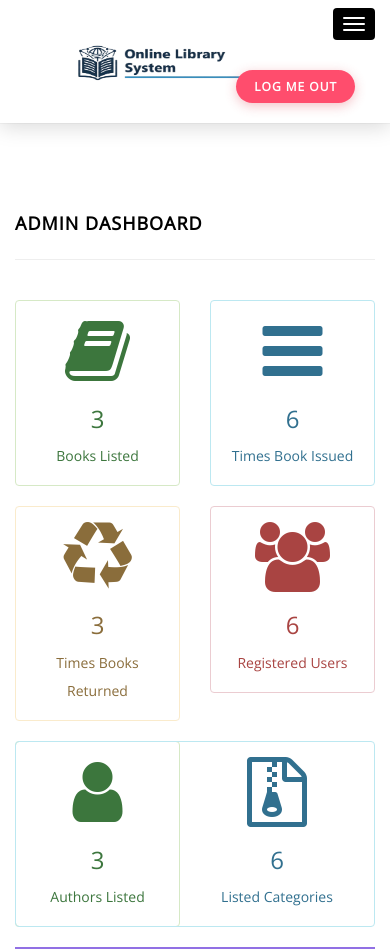
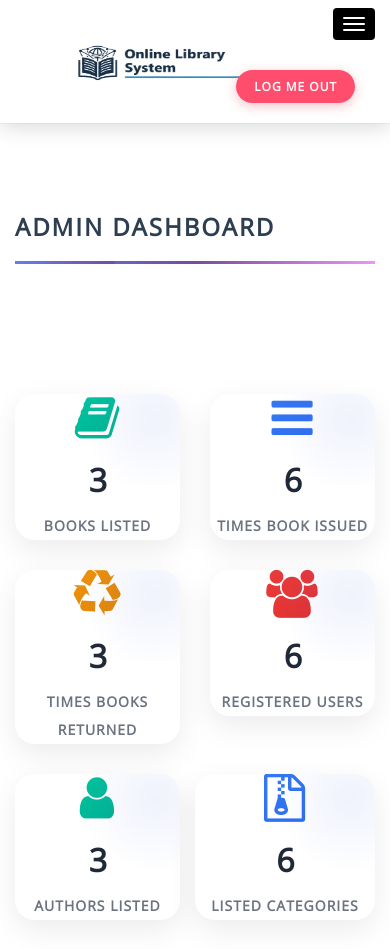
Before and after one commit to Manupriya144/library_management_system, a PHP site: page /dashboard.php in a window 390 px wide. Shown: the top 949 px of the page. Run offline with PHP 8.4, Linux system fonts and the light colour scheme; the visitor is signed in with stand-in values (Sample User, id 1); data comes from the database, SQL or seed files in the repository; some web fonts are replaced.

Commit message:
admindash front end fix

```diff
--- a/admin/dashboard.php
+++ b/admin/dashboard.php
@@ -27,6 +27,8 @@ else{?>
     <link href="../public/assests/css/footer.css" rel="stylesheet" />
     <!-- HEADER STYLE  -->
     <link href="../public/assests/css/header.css" rel="stylesheet" />
+    <!-- HEADER STYLE  -->
+    <link href="../public/assests/css/admin-dashboard.css" rel="stylesheet" />
     <!-- DATATABLE STYLE  -->
     <link href="../public/assests/js/datatables/dataTables.bootstrap.css" rel="stylesheet" />
     <!-- GOOGLE FONT -->
@@ -34,19 +36,6 @@ else{?>
     <!-- Font Awesome CDN -->
 <link rel="stylesheet" href="https://cdnjs.cloudflare.com/ajax/libs/font-awesome/4.7.0/css/font-awesome.min.css">
 
-<style>
-        body {
-        background: none !important;
-    }
-    body::before,
-    body::after {
-        display: none !important;
-    }
-  h4 {
-        color: #000 !important;
-    }
-
-    </style>
 
 
 </head>
@@ -174,61 +163,7 @@ $listdcats=$query5->rowCount();
 
 
         </div>
-
-
-
-
-
-
-
-
-
-
-
-
-
-
-
-
-
-
-
-
-
-             <div class="row">
-
-              <div class="col-md-10 col-sm-8 col-xs-12 col-md-offset-1">
-                    <div id="carousel-example" class="carousel slide slide-bdr" data-ride="carousel" >
-
-                    <div class="carousel-inner">
-                        <div class="item active">
-
-                            <img src="assets/img/1.jpg" alt="" />
-
-                        </div>
-                        <div class="item">
-                            <img src="assets/img/2.jpg" alt="" />
-
-                        </div>
-                        <div class="item">
-                            <img src="assets/img/3.jpg" alt="" />
-
-                        </div>
-                    </div>
-                    <!--INDICATORS-->
-                     <ol class="carousel-indicators">
-                        <li data-target="#carousel-example" data-slide-to="0" class="active"></li>
-                        <li data-target="#carousel-example" data-slide-to="1"></li>
-                        <li data-target="#carousel-example" data-slide-to="2"></li>
-                    </ol>
-                    <!--PREVIUS-NEXT BUTTONS-->
-                     <a class="left carousel-control" href="#carousel-example" data-slide="prev">
-    <span class="glyphicon glyphicon-chevron-left"></span>
-  </a>
-  <a class="right carousel-control" href="#carousel-example" data-slide="next">
-    <span class="glyphicon glyphicon-chevron-right"></span>
-  </a>
-                </div>
+ </div>
               </div>
 
 
--- /dev/null
+++ b/public/assests/css/admin-dashboard.css
@@ -0,0 +1,256 @@
+
+        /* Remove all backgrounds */
+        body {
+            background: none !important;
+            background-color: transparent !important;
+        }
+        body::before,
+        body::after {
+            display: none !important;
+        }
+
+        /* Modern Dashboard Header */
+        .header-line {
+            color: #2c3e50 !important;
+            font-size: 20px;
+            font-weight: 700;
+            letter-spacing: 2px;
+            text-transform: uppercase;
+            margin-bottom: 40px;
+            padding-bottom: 20px;
+            border-bottom: 3px solid transparent;
+            border-image: linear-gradient(90deg, #667eea 0%, #764ba2 50%, #f093fb 100%);
+            border-image-slice: 1;
+            position: relative;
+        }
+
+        .header-line::after {
+            content: '';
+            position: absolute;
+            bottom: -3px;
+            left: 0;
+            width: 100px;
+            height: 3px;
+            background: linear-gradient(90deg, #667eea, #764ba2);
+            border-radius: 2px;
+        }
+
+        /* Modern Stat Cards */
+        .back-widget-set {
+            background: #ffffff !important;
+            border: none !important;
+            border-radius: 20px !important;
+            padding: 35px 25px !important;
+            margin-bottom: 30px;
+            box-shadow: 0 10px 30px rgba(0, 0, 0, 0.08);
+            transition: all 0.4s cubic-bezier(0.175, 0.885, 0.32, 1.275);
+            position: relative;
+            overflow: hidden;
+            border-top: 4px solid;
+        }
+
+        /* Gradient borders for each card */
+        .back-widget-set.alert-success {
+            border-top-color: #00d4aa;
+            background: linear-gradient(135deg, #ffffff 0%, #f0fff4 100%);
+        }
+
+        .back-widget-set.alert-info {
+            border-top-color: #3b82f6;
+            background: linear-gradient(135deg, #ffffff 0%, #eff6ff 100%);
+        }
+
+        .back-widget-set.alert-warning {
+            border-top-color: #f59e0b;
+            background: linear-gradient(135deg, #ffffff 0%, #fffbeb 100%);
+        }
+
+        .back-widget-set.alert-danger {
+            border-top-color: #ef4444;
+            background: linear-gradient(135deg, #ffffff 0%, #fef2f2 100%);
+        }
+
+        /* Hover effects */
+        .back-widget-set:hover {
+            transform: translateY(-10px) scale(1.02);
+            box-shadow: 0 20px 50px rgba(0, 0, 0, 0.15);
+        }
+
+        /* Icon styling */
+        .back-widget-set i {
+            font-size: 64px !important;
+            margin-bottom: 20px;
+            display: block;
+            background: linear-gradient(135deg, #667eea 0%, #764ba2 100%);
+            -webkit-background-clip: text;
+            -webkit-text-fill-color: transparent;
+            background-clip: text;
+            transition: all 0.3s ease;
+        }
+
+        .back-widget-set.alert-success i {
+            background: linear-gradient(135deg, #00d4aa 0%, #00a085 100%);
+            -webkit-background-clip: text;
+            -webkit-text-fill-color: transparent;
+        }
+
+        .back-widget-set.alert-info i {
+            background: linear-gradient(135deg, #3b82f6 0%, #2563eb 100%);
+            -webkit-background-clip: text;
+            -webkit-text-fill-color: transparent;
+        }
+
+        .back-widget-set.alert-warning i {
+            background: linear-gradient(135deg, #f59e0b 0%, #d97706 100%);
+            -webkit-background-clip: text;
+            -webkit-text-fill-color: transparent;
+        }
+
+        .back-widget-set.alert-danger i {
+            background: linear-gradient(135deg, #ef4444 0%, #dc2626 100%);
+            -webkit-background-clip: text;
+            -webkit-text-fill-color: transparent;
+        }
+
+        .back-widget-set:hover i {
+            transform: scale(1.15) rotate(5deg);
+        }
+
+        /* Number styling */
+        .back-widget-set h3 {
+            font-size: 42px;
+            font-weight: 800;
+            margin: 15px 0;
+            color: #1f2937;
+            letter-spacing: -1px;
+        }
+
+        /* Label styling */
+        .back-widget-set {
+            color: #6b7280;
+            font-size: 14px;
+            font-weight: 600;
+            text-transform: uppercase;
+            letter-spacing: 1px;
+            margin-top: 10px;
+        }
+
+        /* Decorative corner element */
+        .back-widget-set::before {
+            content: '';
+            position: absolute;
+            top: -50px;
+            right: -50px;
+            width: 150px;
+            height: 150px;
+            background: radial-gradient(circle, rgba(102, 126, 234, 0.1) 0%, transparent 70%);
+            border-radius: 50%;
+            transition: all 0.4s ease;
+        }
+
+        .back-widget-set:hover::before {
+            transform: scale(1.5);
+            opacity: 0.3;
+        }
+
+        /* Content wrapper spacing */
+        .content-wrapper {
+            padding: 40px 0;
+        }
+
+        .pad-botm {
+            margin-bottom: 50px;
+        }
+
+        /* Carousel styling */
+        .slide-bdr {
+            border: none !important;
+            border-radius: 20px;
+            overflow: hidden;
+            box-shadow: 0 15px 40px rgba(0, 0, 0, 0.1);
+            margin-top: 50px;
+        }
+
+        .carousel-inner img {
+            width: 100%;
+            height: auto;
+            border-radius: 20px;
+        }
+
+        .carousel-control {
+            background: rgba(102, 126, 234, 0.8);
+            width: 50px;
+            height: 50px;
+            top: 50%;
+            transform: translateY(-50%);
+            border-radius: 50%;
+            opacity: 0.8;
+            transition: all 0.3s ease;
+        }
+
+        .carousel-control:hover {
+            opacity: 1;
+            background: rgba(102, 126, 234, 1);
+            transform: translateY(-50%) scale(1.1);
+        }
+
+        .carousel-indicators li {
+            background-color: #667eea;
+            border: 2px solid #fff;
+            width: 12px;
+            height: 12px;
+            border-radius: 50%;
+            margin: 0 5px;
+        }
+
+        .carousel-indicators .active {
+            background-color: #764ba2;
+            transform: scale(1.3);
+        }
+
+        /* Responsive design */
+        @media (max-width: 768px) {
+            .header-line {
+                font-size: 24px;
+            }
+
+            .back-widget-set {
+                margin-bottom: 20px;
+            }
+
+            .back-widget-set i {
+                font-size: 48px !important;
+            }
+
+            .back-widget-set h3 {
+                font-size: 32px;
+            }
+        }
+
+        /* Animation on load */
+        @keyframes fadeInUp {
+            from {
+                opacity: 0;
+                transform: translateY(30px);
+            }
+            to {
+                opacity: 1;
+                transform: translateY(0);
+            }
+        }
+
+        .back-widget-set {
+            animation: fadeInUp 0.6s ease forwards;
+        }
+
+        .back-widget-set:nth-child(1) { animation-delay: 0.1s; }
+        .back-widget-set:nth-child(2) { animation-delay: 0.2s; }
+        .back-widget-set:nth-child(3) { animation-delay: 0.3s; }
+        .back-widget-set:nth-child(4) { animation-delay: 0.4s; }
+        .back-widget-set:nth-child(5) { animation-delay: 0.5s; }
+        .back-widget-set:nth-child(6) { animation-delay: 0.6s; }
+
+        /* Remove alert default styles */
+        .alert {
+            padding: 0 !important;
+        }
```
Also changed, not shown: includes/adminlogin.php (+7 -0 lines), includes/signup.php (+7 -0 lines).
